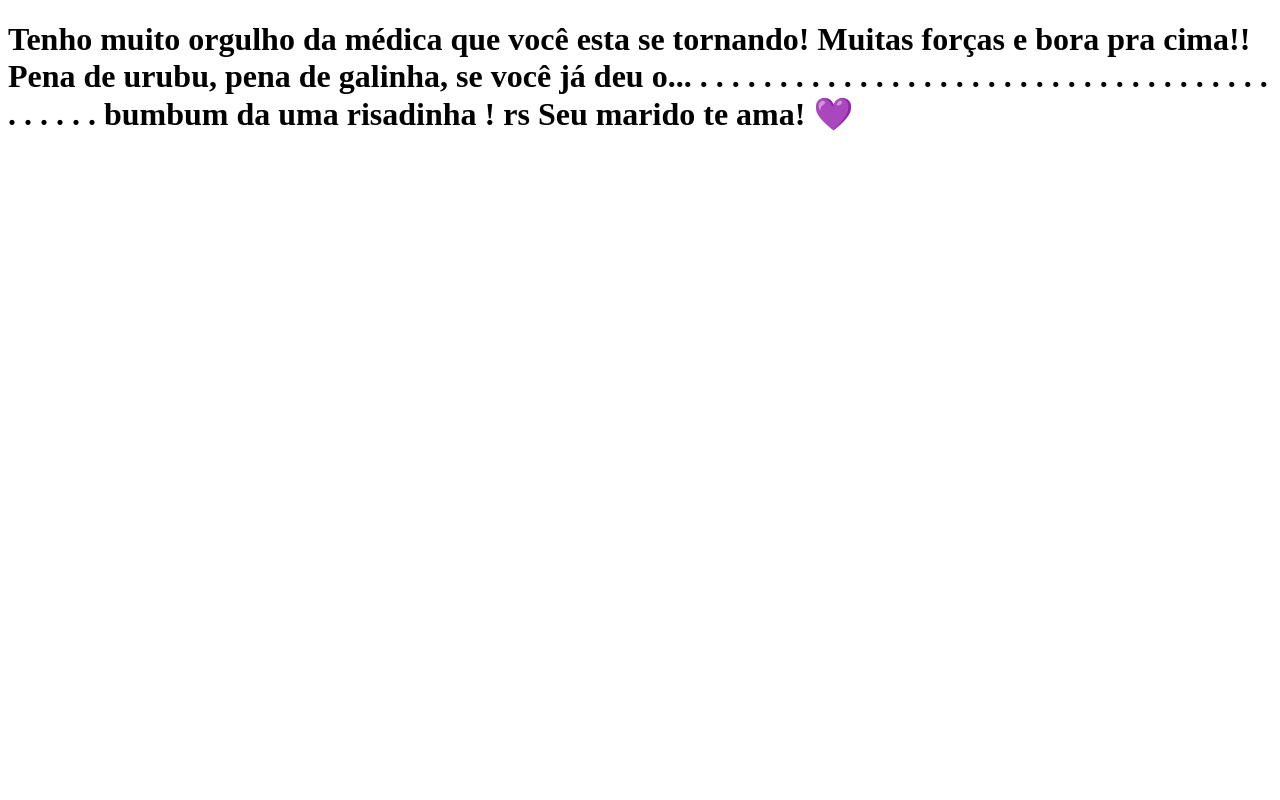
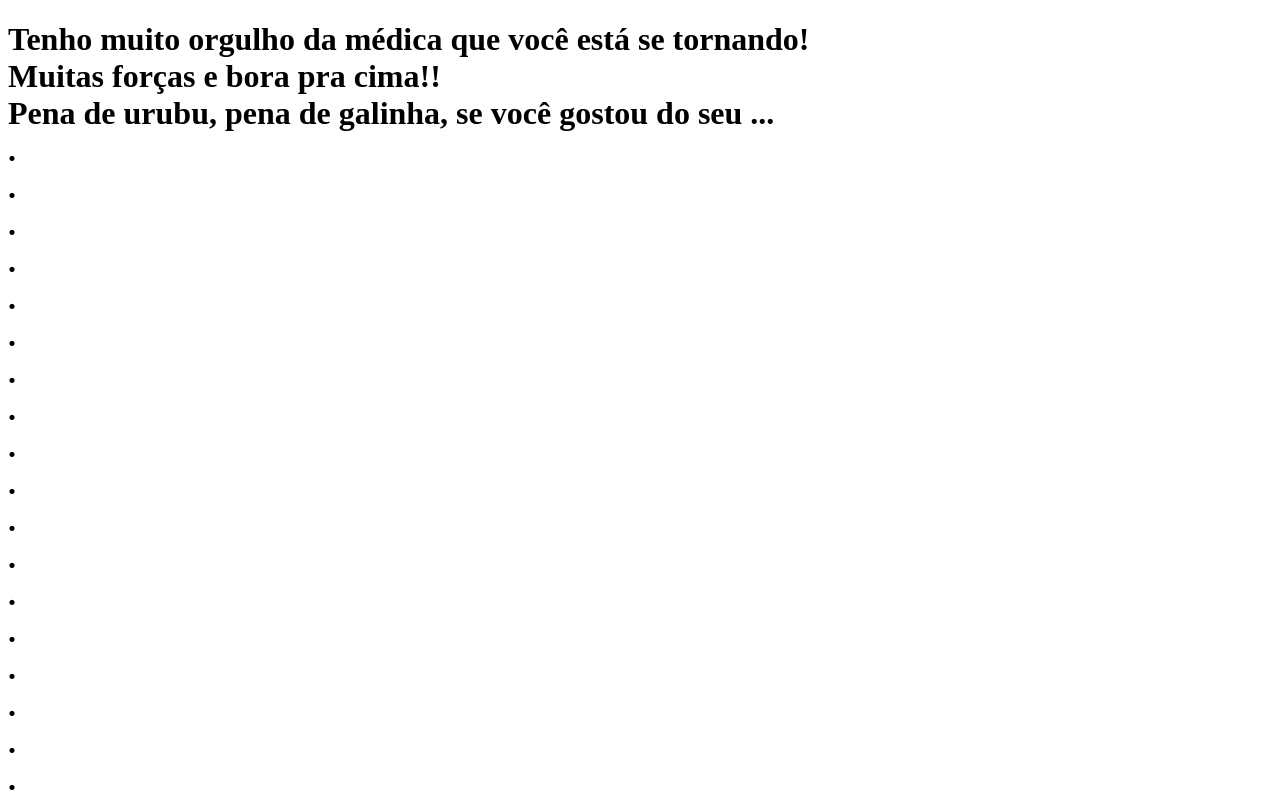
Before and after one commit to Augusto-Cesar-Lima/clone-tabnews, a Next.js app: page / in a window 1280 px wide. Shown: the top 800 px of the page. Built offline with nearby package versions, Linux system fonts and the light colour scheme.

Commit message:
alterando mensagem

```diff
--- a/pages/index.js
+++ b/pages/index.js
@@ -1,53 +1,61 @@
 function Home(){
-    return <h1>Tenho muito orgulho da médica que você esta se tornando!
-        Muitas forças e bora pra cima!!
-        Pena de urubu, pena de galinha, se você já deu o...
-        .
-        .
-        .
-        .
-        .
-        .
-        .
-        .
-        .
-        .
-        .
-        .
-        .
-        .
-        .
-        .
-        .
-        .
-        .
-        .
-        .
-        .
-        .
-        .
-        .
-        .
-        .
-        .
-        .
-        .
-        .
-        .
-        .
-        .
-        .
-        .
-        .
-        .
-        .
-        .
-        .
-        .
-        bumbum da uma risadinha ! rs
-
-        Seu marido te ama! 💜
-    </h1>
+    return (
+        <h1>
+            Tenho muito orgulho da médica que você está se tornando!<br />
+            Muitas forças e bora pra cima!!<br />
+            Pena de urubu, pena de galinha, se você gostou do seu ...<br />
+            .<br />
+            .<br />
+            .<br />
+            .<br />
+            .<br />
+            .<br />
+            .<br />
+            .<br />
+            .<br />
+            .<br />
+            .<br />
+            .<br />
+            .<br />
+            .<br />
+            .<br />
+            .<br />
+            .<br />
+            .<br />
+            .<br />
+            .<br />
+            .<br />
+            .<br />
+            .<br />
+            .<br />
+            .<br />
+            .<br />
+            .<br />
+            .<br />
+            .<br />
+            .<br />
+            .<br />
+            .<br />
+            .<br />
+            .<br />
+            .<br />
+            .<br />
+            .<br />
+            .<br />
+            .<br />
+            .<br />
+            .<br />
+            .<br />
+            .<br />
+            .<br />
+            .<br />
+            .<br />
+            .<br />
+            presente dá uma risadinha! rs<br />
+            <br />
+            Seu marido te ama! 💜
+        </h1>
+    );
 }
 
 export default Home;
```
